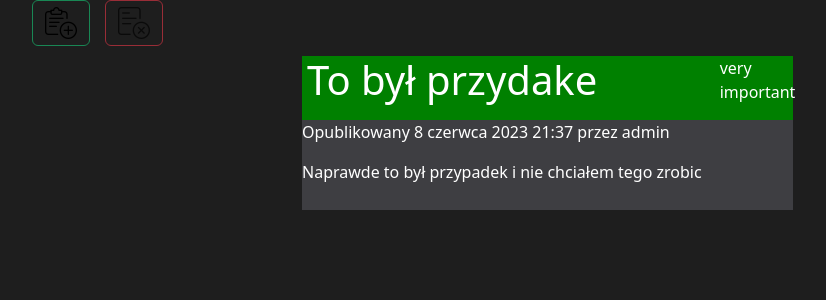
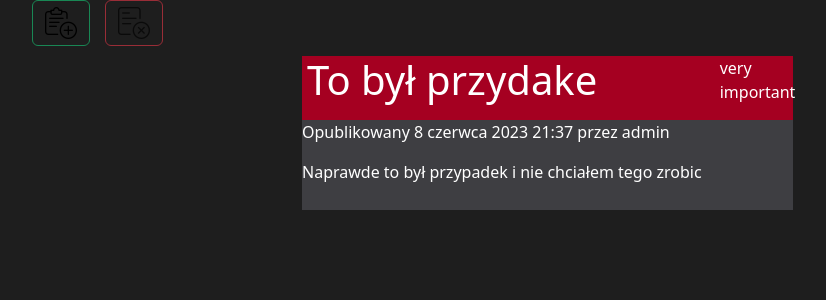
Before and after one commit to Yoir-yes/Projectindjango, a Django app: page /detail/1 in a window 1280 px wide. Shown: the part 85-385 px from the top of the page, without its empty margins (65-891 px from the left). Run offline with Django 4.2, Linux system fonts and the light colour scheme; data comes from the database, SQL or seed files in the repository.

Commit message:
Add js and making little changes in detail.html

```diff
--- a/project/static/css/style.css
+++ b/project/static/css/style.css
@@ -49,7 +49,7 @@ div.conten{
 }
 div.head{
     display: flex;
-    background-color: GREEN;
+    background-color: 	#FED8B1;
 }
 div.head>p{
     width: 15%;
--- /dev/null
+++ b/project/static/js/script.js
@@ -0,0 +1,15 @@
+
+            var element = document.getElementById('name');
+            var tekst = element.innerText;
+            if(tekst == "very important"){
+                document.getElementById('colo').style.backgroundColor = '#A50021'
+            }
+            else if(tekst == "important"){
+                document.getElementById('colo').style.backgroundColor = '#FFD300'
+            }
+            else if(tekst == "not as important"){
+                document.getElementById('colo').style.backgroundColor = '#acff5e'
+            }
+            else{
+                document.getElementById('colo').style.backgroundColor = '#47ff47'
+            }
--- a/project/templates/project/post/detail.html
+++ b/project/templates/project/post/detail.html
@@ -30,13 +30,15 @@
               <button type="button" class="btn btn-outline-danger" disabled><a href=""><img src="{% static 'photos/remove.png' %}" alt="remove"></a></button>
             </div>
           </div>
-    <div class="container-xl">
+          <div class="container-xl">
         <div class="conten">
-            <div class="head">
+            <div class="head" id="colo">
                 <h1>{{ post.tytul }}</h1>
-                <p>{{ post.priorytet }}</p>
+                <p id="name">{{ post.priorytet }}</p>
             </div>
         <p>Opublikowany {{ post.data_utworzenia }} przez {{ post.autor }}</p>
         <div class="souce">{{ post.tresc|linebreaks }}</div>
         </div>
     </div>
+        </main>
+  <script src="{% static 'js/script.js' %}"> </script>
```
Also changed, not shown: project/migrations/0006_alter_post_data_utworzenia_alter_post_status.py (added), project/migrations/0007_rename_status_post_priorytet_and_more.py (added), project/migrations/0008_alter_post_data_utworzenia_alter_post_priorytet.py (added), project/migrations/0009_alter_post_data_utworzenia.py (added).
